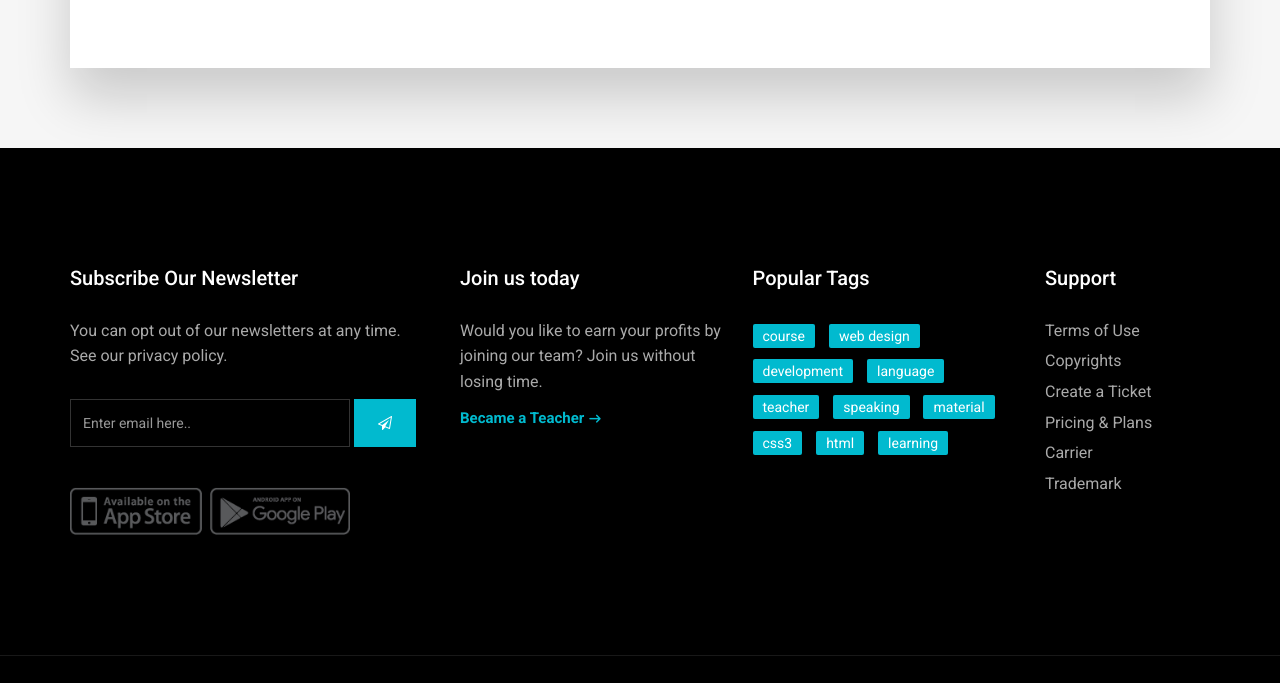
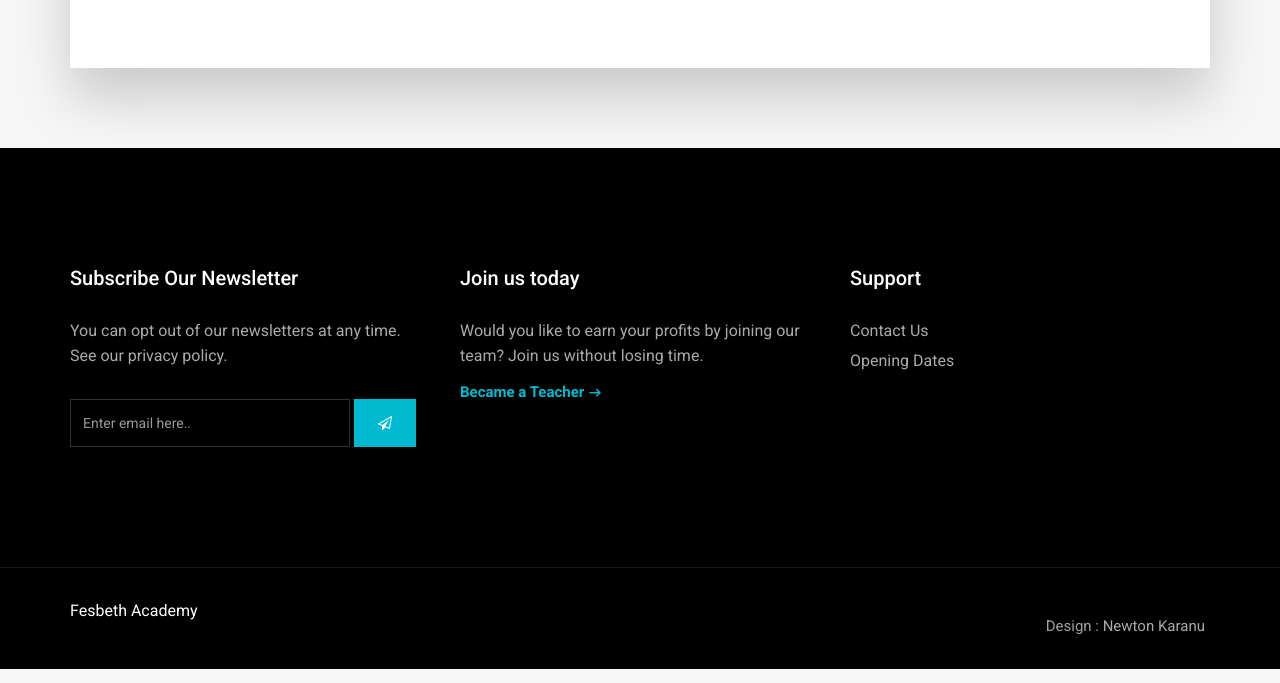
Before and after one commit to newtonkiragu/fesbeth-academy, a plain HTML site: page blog-single.html in a window 1280 px wide. Shown: the part 3817-4500 px from the top of the page. Drawn offline with Linux system fonts and the light colour scheme; a web font is replaced by a local one.

Commit message:
updated footer details

```diff
--- a/blog-single.html
+++ b/blog-single.html
@@ -415,12 +415,11 @@
                                         <button type="submit" class="btn btn-primary"><i class="fa fa-paper-plane-o"></i></button>
                                     </div>
                                 </form>
-                                <img src="images/payments.png" alt="" class="img-responsive">
                             </div><!-- end newsletter -->
                         </div><!-- end widget -->
                     </div><!-- end col -->
 
-                    <div class="col-lg-3 col-md-3">
+                    <div class="col-lg-4 col-md-4">
                         <div class="widget clearfix">
                             <h3 class="widget-title">Join us today</h3>
                             <p>Would you like to earn your profits by joining our team? Join us without losing time.</p>
@@ -428,37 +427,17 @@
                         </div><!-- end widget -->
                     </div><!-- end col -->
 
-                    <div class="col-lg-3 col-md-3">
-                        <div class="widget clearfix">
-                            <h3 class="widget-title">Popular Tags</h3>
-                            <div class="tags-widget">
-                                <ul class="list-inline">
-                                    <li><a href="#">course</a></li>
-                                    <li><a href="#">web design</a></li>
-                                    <li><a href="#">development</a></li>
-                                    <li><a href="#">language</a></li>
-                                    <li><a href="#">teacher</a></li>
-                                    <li><a href="#">speaking</a></li>
-                                    <li><a href="#">material</a></li>
-                                    <li><a href="#">css3</a></li>
-                                    <li><a href="#">html</a></li>
-                                    <li><a href="#">learning</a></li>
-                                </ul>
-                            </div><!-- end list-widget -->
-                        </div><!-- end widget -->
-                    </div><!-- end col -->
-
-                    <div class="col-lg-2 col-md-2">
+                    <div class="col-lg-4 col-md-4">
                         <div class="widget clearfix">
                             <h3 class="widget-title">Support</h3>
                             <div class="list-widget">
                                 <ul>
-                                    <li><a href="#">Terms of Use</a></li>
-                                    <li><a href="#">Copyrights</a></li>
-                                    <li><a href="#">Create a Ticket</a></li>
-                                    <li><a href="#">Pricing & Plans</a></li>
-                                    <li><a href="#">Carrier</a></li>
-                                    <li><a href="#">Trademark</a></li>
+                                    <li><a href="#">Contact Us</a></li>
+                                    <li><a href="#">Opening Dates</a></li>
+                                    <!--                                    <li><a href="#">Create a Ticket</a></li>-->
+                                    <!--                                    <li><a href="#">Pricing & Plans</a></li>-->
+                                    <!--                                    <li><a href="#">Carrier</a></li>-->
+                                    <!--                                    <li><a href="#">Trademark</a></li>-->
                                 </ul>
                             </div><!-- end list-widget -->
                         </div><!-- end widget -->
@@ -472,14 +451,14 @@
                 <div class="clearfix">
                     <div class="pull-left">
                         <div class="cop-logo">
-                            <a href="#"><img src="images/logo.png" alt=""></a>
+                            <a href="#" style="color: white;">Fesbeth Academy</a>
                         </div>
                     </div>
 
                     <div class="pull-right">
                         <div class="footer-links">
                             <ul class="list-inline">
-                                <li>Design : <a href="https://html.design">HTML.Design</a></li>
+                                <li>Design : <a href="https://newtonkiragu.github.io" target="_blank">Newton Karanu</a></li>
                             </ul>
                         </div>
                     </div>
```
Also changed, not shown: blog.html (+10 -31 lines), shop-single.html (+10 -31 lines), shop.html (+10 -31 lines).
